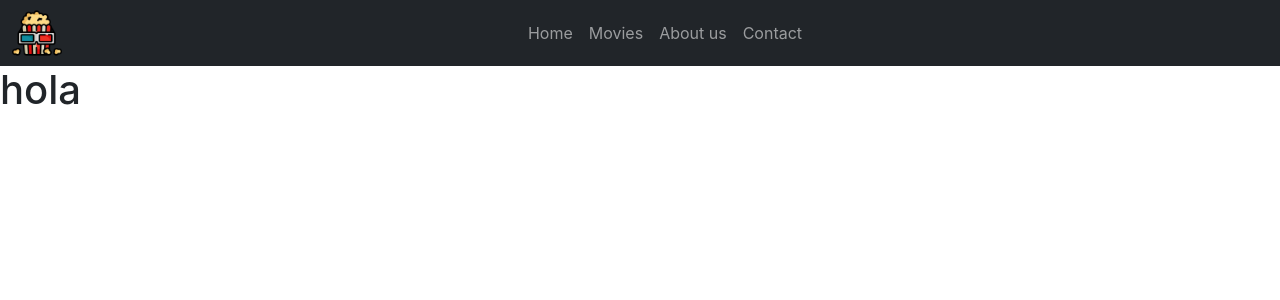
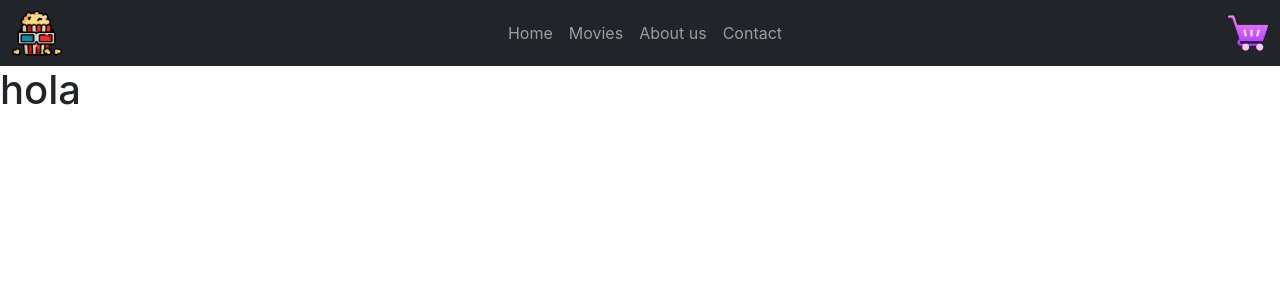
Before and after one commit to EnriqueArielLopez/coderhouse, a React (Create React App) app: page / in a window 1280 px wide. Shown: the top 300 px of the page. Built offline with nearby package versions, Linux system fonts and the light colour scheme.

Commit message:
carrito1

```diff
--- a/src/components/navegacion/navbar.js
+++ b/src/components/navegacion/navbar.js
@@ -21,9 +21,15 @@ const navbar = ()=>{
         <a className="nav-link" href="#">Movies</a>
         <a className="nav-link" href="#">About us</a>
         <a className="nav-link" href="#">Contact</a>
+
       </div>
+      <Link to ='/'>
+      <img src='./imagenes/carrito-de-compras.png' width='40' />
+      </Link>
+
     </div>
   </div>
+
 </nav>
 
         </div>
```
Also changed, not shown: public/imagenes/carrito-de-compras.png (added).
